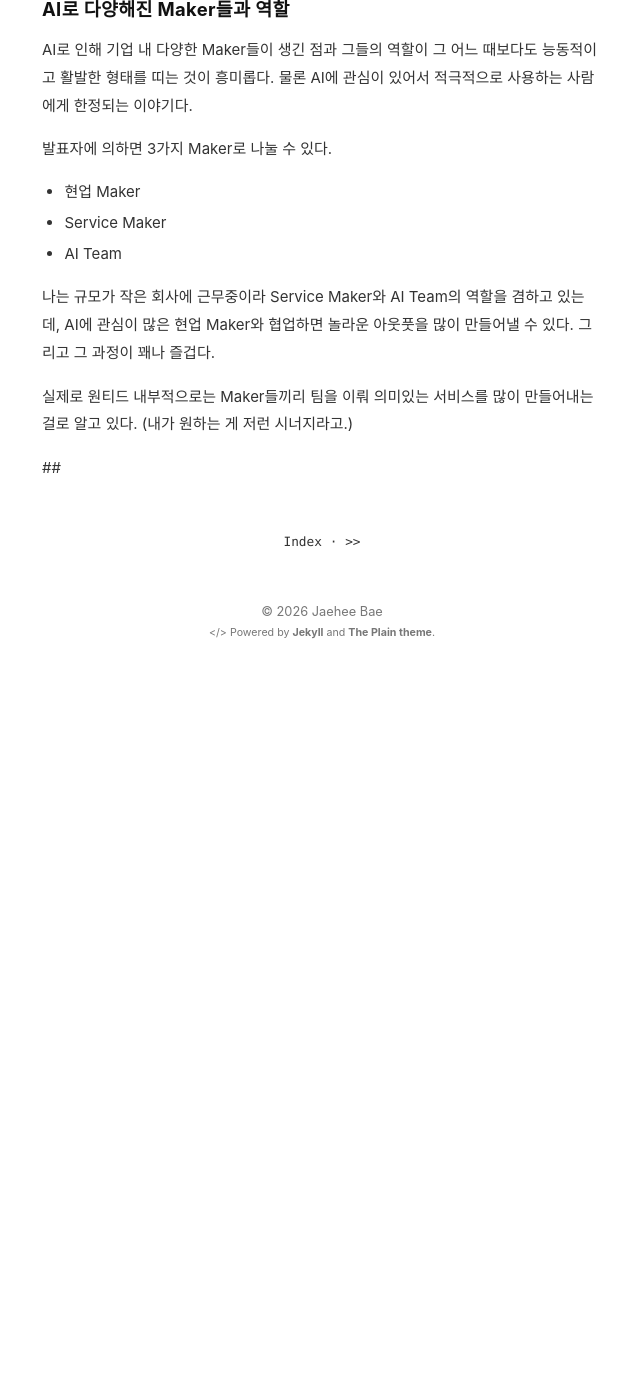
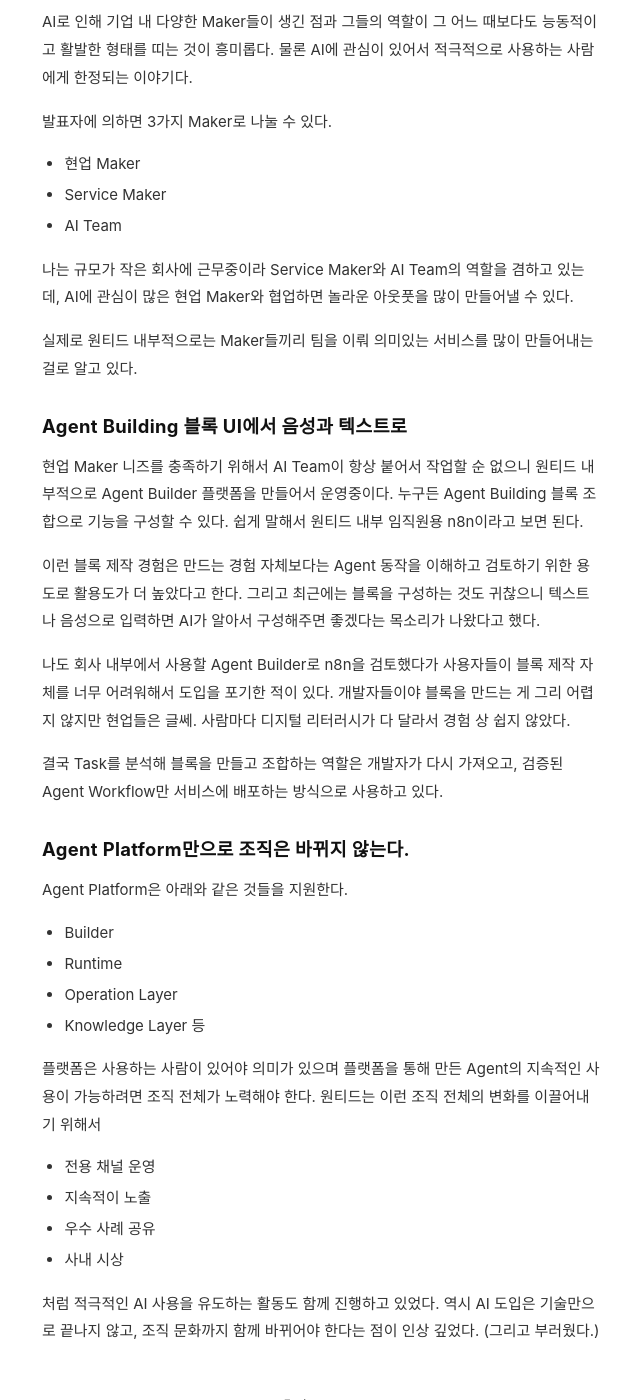
Before and after one commit to jaehee-bae/jaehee-bae.github.io, a Jekyll site: the page built from _posts/2026-08-05-Wanted-Makers-Day-3.md, in a window 1280 px wide and 1400 px high, scrolled down 1519 px. Shown: the whole window, without its empty margins (318-958 px from the left). Built offline with Jekyll 4.4.1, drawn with Linux system fonts in a browser that asks for light colours; before the commit the page ends 2197 px from its top, so only the background shows below that; some of the changed text lies outside the part shown.

Commit message:
feat: add wanted makers day post #3

```diff
--- a/_posts/2026-08-05-Wanted-Makers-Day-3.md
+++ b/_posts/2026-08-05-Wanted-Makers-Day-3.md
@@ -3,8 +3,7 @@ title: 2026 Wanted Makers Day (3) - Agent Platform 개발기
 updated: 2026-08-05 16:43
 ---
 
-이번 세션은 Makers Day에서 듣고자 기대했던 가장 실무적인 이야기를 들려준 세션이었다.
-원티드랩 정기수 님의 **Inside Out:Agent Platform 개발기** 라는 주제로 실제 원티드에서 에이전트 플랫폼을 개발, 운영하면서 겪은 경험담을 생생하게 들을 수 있었다.
+이번 세션은 원티드랩 정기수 님의 **Inside Out:Agent Platform 개발기** 라는 세션으로 실제 원티드에서 에이전트 플랫폼 운영하면서 겪은 경험담을 생생하게 들을 수 있었다.
 
 AI Agent를 만들어 본 경험이 있다면 공감할만한 내용이 많았고, 발표를 들으면서 가장 크게 느낀 점은 하나였다.
 
@@ -47,8 +46,36 @@ AI로 인해 기업 내 다양한 Maker들이 생긴 점과 그들의 역할이
 - AI Team
 
 나는 규모가 작은 회사에 근무중이라 Service Maker와 AI Team의 역할을 겸하고 있는데, AI에 관심이 많은 현업 Maker와 협업하면 놀라운 아웃풋을 많이 만들어낼 수 있다.
-그리고 그 과정이 꽤나 즐겁다.
 
-실제로 원티드 내부적으로는 Maker들끼리 팀을 이뤄 의미있는 서비스를 많이 만들어내는 걸로 알고 있다. (내가 원하는 게 저런 시너지라고.)
+실제로 원티드 내부적으로는 Maker들끼리 팀을 이뤄 의미있는 서비스를 많이 만들어내는 걸로 알고 있다.
 
-##
+## Agent Building 블록 UI에서 음성과 텍스트로
+현업 Maker 니즈를 충족하기 위해서 AI Team이 항상 붙어서 작업할 순 없으니 원티드 내부적으로 Agent Builder 플랫폼을 만들어서 운영중이다.
+누구든 Agent Building 블록 조합으로 기능을 구성할 수 있다. 쉽게 말해서 원티드 내부 임직원용 n8n이라고 보면 된다.
+
+이런 블록 제작 경험은 만드는 경험 자체보다는 Agent 동작을 이해하고 검토하기 위한 용도로 활용도가 더 높았다고 한다.
+그리고 최근에는 블록을 구성하는 것도 귀찮으니 텍스트나 음성으로 입력하면 AI가 알아서 구성해주면 좋겠다는 목소리가 나왔다고 했다.
+
+나도 회사 내부에서 사용할 Agent Builder로 n8n을 검토했다가 사용자들이 블록 제작 자체를 너무 어려워해서 도입을 포기한 적이 있다.
+개발자들이야 블록을 만드는 게 그리 어렵지 않지만 현업들은 글쎄. 사람마다 디지털 리터러시가 다 달라서 경험 상 쉽지 않았다.
+
+결국 Task를 분석해 블록을 만들고 조합하는 역할은 개발자가 다시 가져오고, 검증된 Agent Workflow만 서비스에 배포하는 방식으로 사용하고 있다.
+
+## Agent Platform만으로 조직은 바뀌지 않는다.
+Agent Platform은 아래와 같은 것들을 지원한다.
+
+- Builder
+- Runtime
+- Operation Layer
+- Knowledge Layer 등
+
+플랫폼은 사용하는 사람이 있어야 의미가 있으며 플랫폼을 통해 만든 Agent의 지속적인 사용이 가능하려면 조직 전체가 노력해야 한다.
+원티드는 이런 조직 전체의 변화를 이끌어내기 위해서
+
+- 전용 채널 운영
+- 지속적이 노출
+- 우수 사례 공유
+- 사내 시상
+
+처럼 적극적인 AI 사용을 유도하는 활동도 함께 진행하고 있었다.
+역시 AI 도입은 기술만으로 끝나지 않고, 조직 문화까지 함께 바뀌어야 한다는 점이 인상 깊었다. (그리고 부러웠다.)
```
